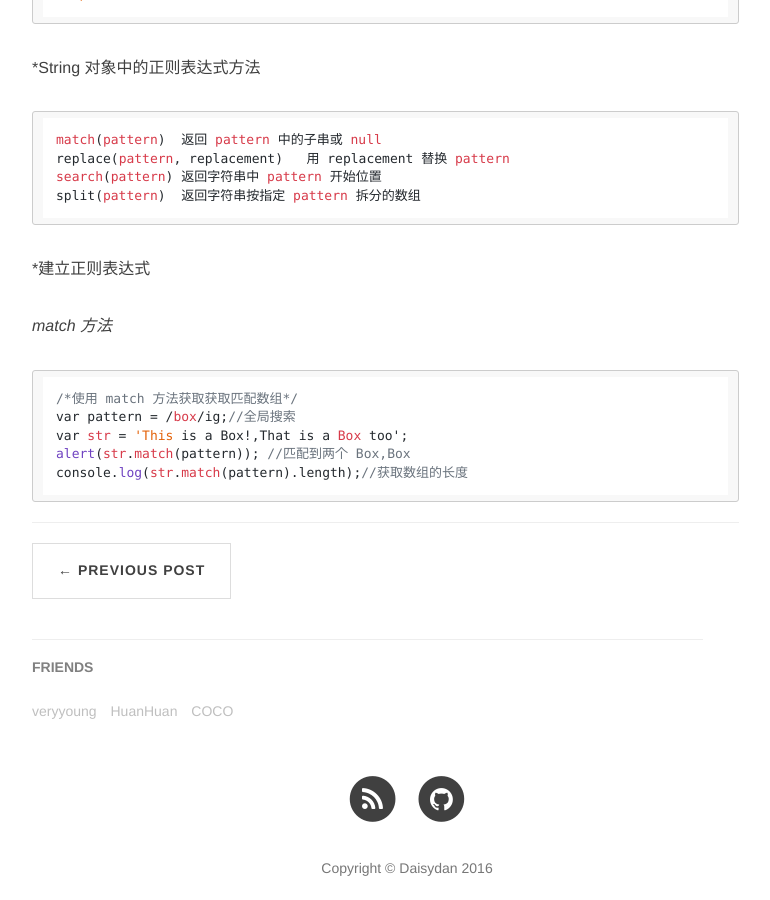
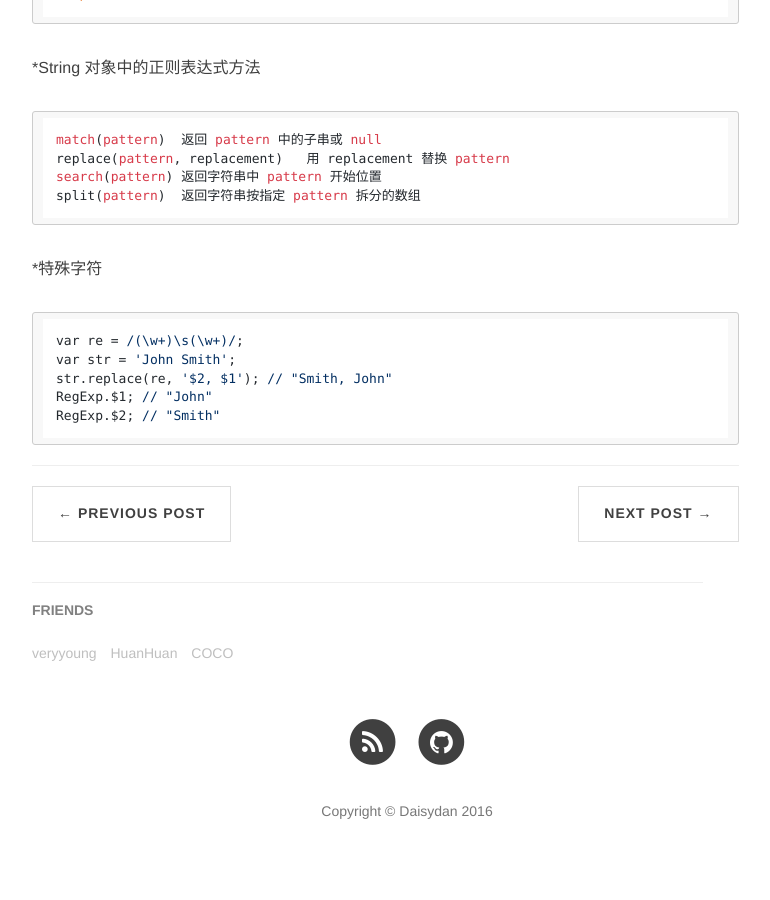
Before and after one commit to dandanzhou/dandanzhou.github.io, a Jekyll site: the page built from _posts/2016-1-12-zhengze.markdown, in a window 1280 px wide and 900 px high, scrolled down 1480 px. Shown: the whole window, without its empty margins (233-1003 px from the left). Built offline with Jekyll 4.4.1, drawn with Linux system fonts in a browser that asks for light colours; nearby versions of some CDN libraries; comment, search, counter and statistics services are not loaded.

```diff
--- a/_posts/2016-1-12-zhengze.markdown
+++ b/_posts/2016-1-12-zhengze.markdown
@@ -49,12 +49,10 @@ tags:
     search(pattern)	返回字符串中 pattern 开始位置
     split(pattern)	返回字符串按指定 pattern 拆分的数组
 
-*建立正则表达式
+*特殊字符
 
-   *match 方法*
-
-    /*使用 match 方法获取获取匹配数组*/
-    var pattern = /box/ig;//全局搜索
-    var str = 'This is a Box!,That is a Box too';
-    alert(str.match(pattern)); //匹配到两个 Box,Box
-    console.log(str.match(pattern).length);//获取数组的长度
+    var re = /(\w+)\s(\w+)/;
+    var str = 'John Smith';
+    str.replace(re, '$2, $1'); // "Smith, John"
+    RegExp.$1; // "John"
+    RegExp.$2; // "Smith"
```
Also changed, not shown: _posts/2016-1-14-usually-js正则.markdown (added, +32 -0 lines), _posts/index.html (added, +27 -0 lines), 3 other files.
